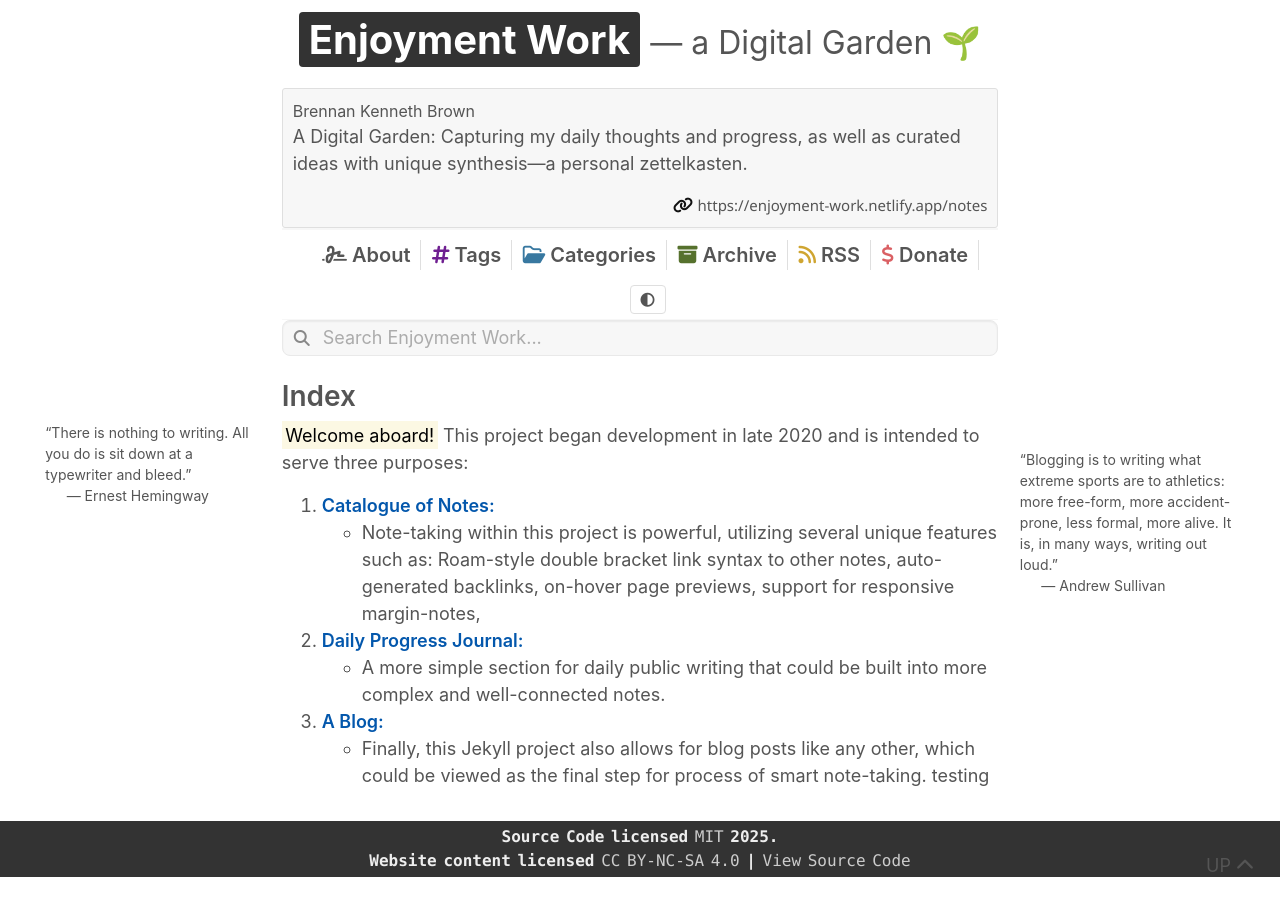
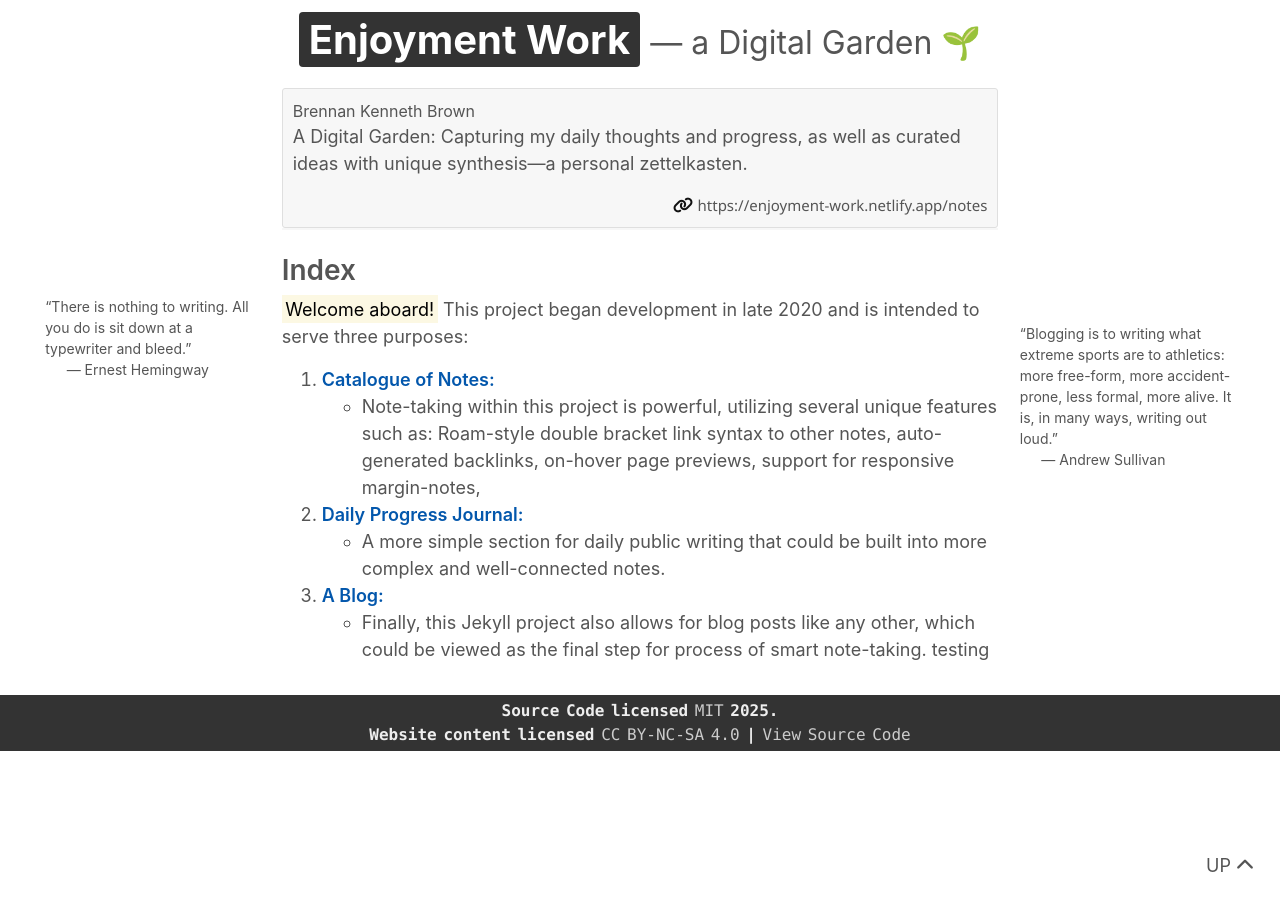
Before and after one commit to jyoiyer/digitaldialectics, a Jekyll site: the page built from index.md, in a window 1280 px wide. Built offline with Jekyll 4.4.1, drawn with Linux system fonts in a browser that asks for light colours; nearby versions of some CDN libraries.

Commit message:
Update header.html

```diff
--- a/_includes/header.html
+++ b/_includes/header.html
@@ -24,56 +24,6 @@
                 <a href="/notes">{{site.notes_url}}/notes</a>
             </div>
         </div>
-    </div>
-    <nav class="main-site-subheader menu disable-select text-center" aria-label="Primary">
-        <div class="about">
-            <a href="/about"{% if page.url == '/about/' %} aria-current="page"{% endif %}>
-                <i class=" fas fa-signature"></i>
-                About
-            </a>
-        </div>
-        <div class="hashtags">
-            <a href="/tags"{% if page.url == '/tags/' %} aria-current="page"{% endif %}>
-                <i class=" fas fa-hashtag"></i>
-                Tags
-            </a>
-        </div>
-        <div class="categories">
-            <a href="/categories"{% if page.url == '/categories/' %} aria-current="page"{% endif %}>
-                <i class=" far fa-folder-open"></i>
-                Categories
-            </a>
-        </div>
-        <div class="archive">
-            <a href="/archive"{% if page.url == '/archive/' %} aria-current="page"{% endif %}>
-                <i class=" fas fa-archive"></i>
-                Archive
-            </a>
-        </div>
-        <div class="rss">
-            <a href="/feed.xml"{% if page.url == '/feed.xml' %} aria-current="page"{% endif %}>
-                <i class=" fas fa-rss"></i>
-                RSS
-            </a>
-        </div>
-        <div class="donate">
-            <a href="{{ site.donate_link }}">
-                <i class=" fas fa-dollar-sign"></i>
-                Donate
-            </a>
-        </div>
-        <div class="theme-toggle">
-            <button id="theme-toggle" class="btn btn-sm" type="button" aria-label="Toggle dark mode">
-                <i class="fas fa-adjust" aria-hidden="true"></i>
-                <span class="sr-only">Toggle theme</span>
-            </button>
-        </div>
-    </nav>
-    <div class="searchbar search-container sans" role="search" aria-label="Site search">
-        <i aria-hidden="true" class="fa fa-search"></i>
-        <input autocomplete="off" id="search-input" oninput="changeResultContainerDisp(this.value)" placeholder="Search Enjoyment Work..." type="text" aria-label="Search"/>
-        <label for="search-input" class="sr-only">Search</label>
-        <ul id="results-container"></ul>
     </div>
     <script defer src="/assets/js/simple-jekyll-search.min.js"></script>
     <script>
```
